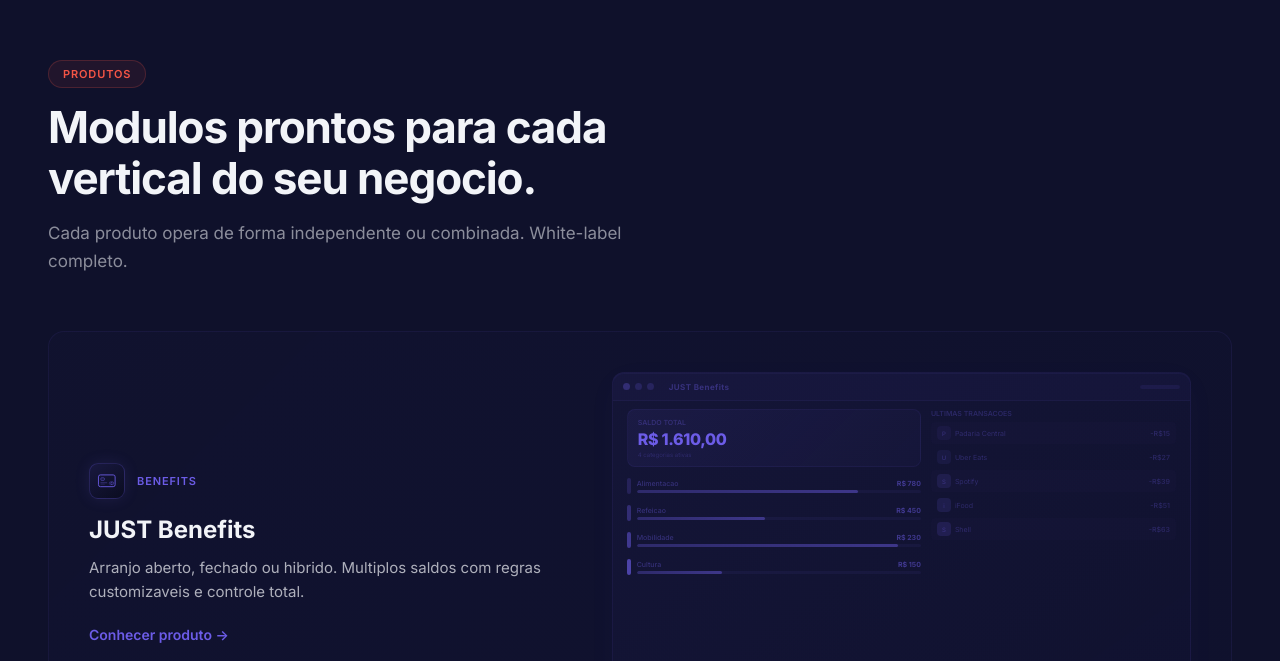
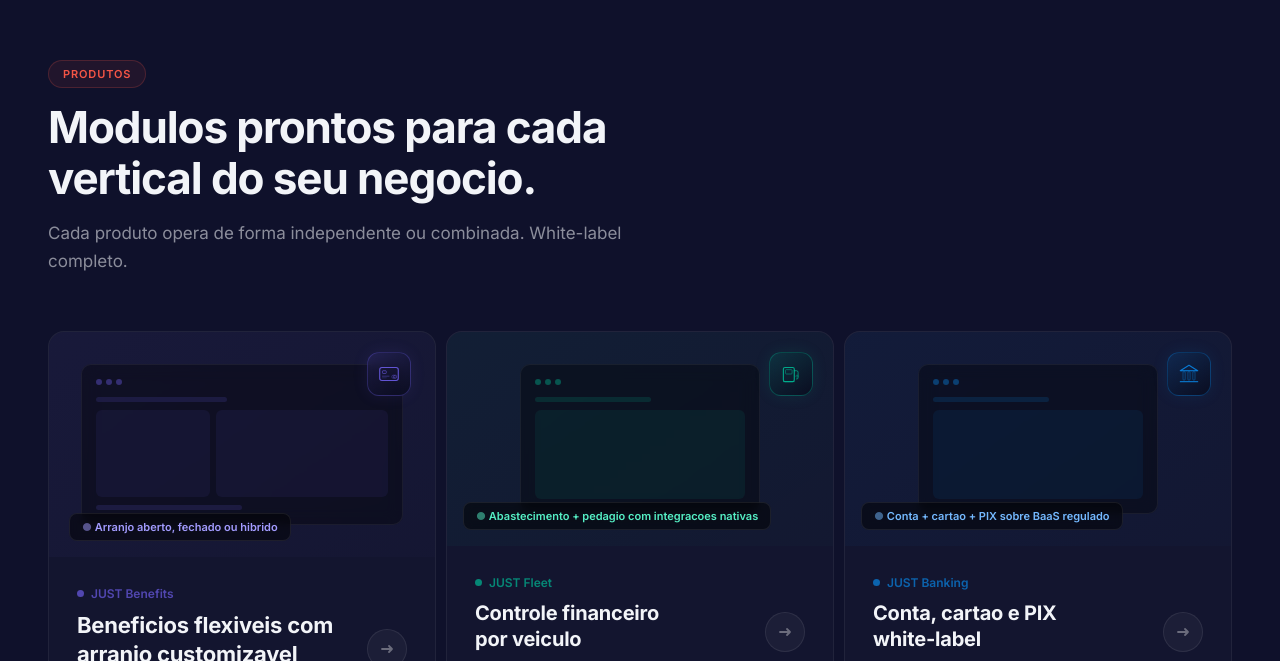
Before and after one commit to gabrielfzp/just-site, a React (Vite) app: page / in a window 1280 px wide. Shown: the part 2139-2800 px from the top of the page. Built offline with nearby package versions, Linux system fonts and the light colour scheme.

Commit message:
Rename JUST Advance to JUST Credit + bento grid products section

```diff
--- a/src/App.jsx
+++ b/src/App.jsx
@@ -25,7 +25,7 @@
   frotas: { accent: "#00B894", gradient: "linear-gradient(135deg, #00B894, #55efc4)", label: "Fleet" },
   banking: { accent: "#0984E3", gradient: "linear-gradient(135deg, #0984E3, #74b9ff)", label: "Banking" },
   despesas: { accent: "#E17055", gradient: "linear-gradient(135deg, #E17055, #fab1a0)", label: "Expense" },
-  antecipacao: { accent: "#FDCB6E", gradient: "linear-gradient(135deg, #D4A017, #FDCB6E)", label: "Advance" },
+  antecipacao: { accent: "#FDCB6E", gradient: "linear-gradient(135deg, #D4A017, #FDCB6E)", label: "Credit" },
   "sob-demanda": { accent: "#636E72", gradient: "linear-gradient(135deg, #636E72, #b2bec3)", label: "Custom" },
 };
 
@@ -243,7 +243,7 @@
   { key: "frotas", label: "Fleet", top: "4%", right: "12%", animName: "nodeFloat2", dur: "7s", delay: "0.5s" },
   { key: "banking", label: "Banking", top: "40%", right: "0%", animName: "nodeFloat3", dur: "5.5s", delay: "1s" },
   { key: "despesas", label: "Expense", top: "45%", left: "0%", animName: "nodeFloat4", dur: "6.5s", delay: "1.5s" },
-  { key: "antecipacao", label: "Advance", bottom: "6%", left: "14%", animName: "nodeFloat5", dur: "5s", delay: "2s" },
+  { key: "antecipacao", label: "Credit", bottom: "6%", left: "14%", animName: "nodeFloat5", dur: "5s", delay: "2s" },
   { key: "sob-demanda", label: "Custom", bottom: "2%", right: "10%", animName: "nodeFloat6", dur: "7s", delay: "0.8s" },
 ];
 
@@ -401,6 +401,57 @@
 
       {/* CSS Animations */}
       <style>{`
+
+/* Bento grid products */
+.bento-grid {
+  display: grid;
+  grid-template-columns: repeat(3, 1fr);
+  gap: 10px;
+}
+.bento-grid .bento-card:nth-child(1) { grid-column: span 2; }
+.bento-grid .bento-card:nth-child(2) { grid-column: span 1; }
+.bento-grid .bento-card:nth-child(3) { grid-column: span 1; }
+.bento-grid .bento-card:nth-child(4) { grid-column: span 2; }
+.bento-grid .bento-card:nth-child(5) { grid-column: span 2; }
+.bento-grid .bento-card:nth-child(6) { grid-column: span 1; }
+.bento-card {
+  border-radius: 16px;
+  border: 1px solid rgba(255,255,255,0.06);
+  background: rgba(255,255,255,0.02);
+  overflow: hidden;
+  cursor: pointer;
+  position: relative;
+  display: flex;
+  flex-direction: column;
+  transition: border-color 0.4s ease, background 0.4s ease;
+}
+.bento-card:hover {
+  border-color: rgba(255,255,255,0.12);
+  background: rgba(255,255,255,0.035);
+}
+.bento-card::after {
+  content: '';
+  position: absolute;
+  bottom: 0;
+  left: 0;
+  right: 0;
+  height: 2px;
+  transform: scaleX(0);
+  transform-origin: left;
+  transition: transform 0.5s cubic-bezier(0.25, 0.46, 0.45, 0.94);
+}
+.bento-card:hover::after {
+  transform: scaleX(1);
+}
+.bento-card:hover .bento-icon-card {
+  transform: scale(1.1);
+}
+.bento-card:hover .bento-arrow-btn {
+  background: rgba(255,255,255,0.08);
+  border-color: rgba(255,255,255,0.15);
+  transform: translateX(2px);
+}
+
 /* DE > PARA comparison hover effects */
 .comp-row {
   transition: border-color 0.4s ease;
@@ -462,6 +513,57 @@
 }
 
 
+
+
+/* Bento grid products */
+.bento-grid {
+  display: grid;
+  grid-template-columns: repeat(3, 1fr);
+  gap: 10px;
+}
+.bento-grid .bento-card:nth-child(1) { grid-column: span 2; }
+.bento-grid .bento-card:nth-child(2) { grid-column: span 1; }
+.bento-grid .bento-card:nth-child(3) { grid-column: span 1; }
+.bento-grid .bento-card:nth-child(4) { grid-column: span 2; }
+.bento-grid .bento-card:nth-child(5) { grid-column: span 2; }
+.bento-grid .bento-card:nth-child(6) { grid-column: span 1; }
+.bento-card {
+  border-radius: 16px;
+  border: 1px solid rgba(255,255,255,0.06);
+  background: rgba(255,255,255,0.02);
+  overflow: hidden;
+  cursor: pointer;
+  position: relative;
+  display: flex;
+  flex-direction: column;
+  transition: border-color 0.4s ease, background 0.4s ease;
+}
+.bento-card:hover {
+  border-color: rgba(255,255,255,0.12);
+  background: rgba(255,255,255,0.035);
+}
+.bento-card::after {
+  content: '';
+  position: absolute;
+  bottom: 0;
+  left: 0;
+  right: 0;
+  height: 2px;
+  transform: scaleX(0);
+  transform-origin: left;
+  transition: transform 0.5s cubic-bezier(0.25, 0.46, 0.45, 0.94);
+}
+.bento-card:hover::after {
+  transform: scaleX(1);
+}
+.bento-card:hover .bento-icon-card {
+  transform: scale(1.1);
+}
+.bento-card:hover .bento-arrow-btn {
+  background: rgba(255,255,255,0.08);
+  border-color: rgba(255,255,255,0.15);
+  transform: translateX(2px);
+}
 
 /* DE > PARA comparison hover effects */
 .comp-row {
@@ -633,7 +735,7 @@
     frotas: { x: 400, y: 65, label: "Fleet", size: 26, color: "#00B894" },
     banking: { x: 640, y: 90, label: "Banking", size: 26, color: "#0984E3" },
     despesas: { x: 130, y: 380, label: "Expense", size: 26, color: "#E17055" },
-    antecipacao: { x: 400, y: 410, label: "Advance", size: 26, color: "#FDCB6E" },
+    antecipacao: { x: 400, y: 410, label: "Credit", size: 26, color: "#FDCB6E" },
     "sob-demanda": { x: 670, y: 380, label: "Custom", size: 26, color: "#636E72" },
     swap: { x: 250, y: 500, label: "Swap / Idez", size: 22, color: "#1abc9c" },
     sitef: { x: 400, y: 520, label: "Sitef / Rede", size: 22, color: "#3498db" },
@@ -1075,18 +1177,18 @@
     <div style={mockupBase(color)}>
       <div style={mockupBar(color)}>
         <div style={mockupDot(color, "50")} /><div style={mockupDot(color)} /><div style={mockupDot(color)} />
-        <div style={{ marginLeft: 10, fontSize: 8, fontWeight: 700, color: `${color}60` }}>JUST Advance</div>
+        <div style={{ marginLeft: 10, fontSize: 8, fontWeight: 700, color: `${color}60` }}>JUST Credit</div>
       </div>
       <div style={{ padding: "34px 16px 12px", display: "flex", gap: 12 }}>
         <div style={{ flex: 1, textAlign: "center" }}>
           <div style={{ ...mockupCard(color), background: `linear-gradient(135deg, ${color}14, ${color}08)`, padding: "14px 12px", marginBottom: 10 }}>
-            <div style={{ fontSize: 6, color: `${color}45` }}>Disponivel para antecipacao</div>
+            <div style={{ fontSize: 6, color: `${color}45` }}>Limite de credito disponivel</div>
             <div style={{ fontSize: 20, fontWeight: 800, color: color, margin: "4px 0", letterSpacing: "-0.02em" }}>R$ 3.200,00</div>
-            <div style={{ fontSize: 6, color: `${color}35` }}>Salario: R$ 8.000 | Dia 5 a 25</div>
+            <div style={{ fontSize: 6, color: `${color}35` }}>Aprovado | Vigencia ativa</div>
             <div style={{ height: 4, background: `${color}10`, borderRadius: 3, margin: "8px 0 4px" }}>
               <div style={{ height: "100%", width: "40%", background: `linear-gradient(90deg, ${color}50, ${color}80)`, borderRadius: 3 }} />
             </div>
-            <div style={{ fontSize: 5, color: `${color}30` }}>40% do salario disponivel</div>
+            <div style={{ fontSize: 5, color: `${color}30` }}>40% do limite utilizado</div>
           </div>
           <div style={{ ...mockupCard(color), padding: "10px", textAlign: "left" }}>
             <div style={{ fontSize: 7, color: `${color}50`, fontWeight: 600, marginBottom: 6, textAlign: "center" }}>SOLICITAR ANTECIPACAO</div>
@@ -1242,7 +1344,7 @@
     { key: "frotas", label: "JUST Fleet", desc: "Controle financeiro completo por veiculo", color: PRODUCT_COLORS.frotas.accent },
     { key: "banking", label: "JUST Banking", desc: "Conta, cartao e PIX white-label", color: PRODUCT_COLORS.banking.accent },
     { key: "despesas", label: "JUST Expense", desc: "Cartoes corporativos com politicas inteligentes", color: PRODUCT_COLORS.despesas.accent },
-    { key: "antecipacao", label: "JUST Advance", desc: "Antecipacao salarial e credito ao colaborador", color: PRODUCT_COLORS.antecipacao.accent },
+    { key: "antecipacao", label: "JUST Credit", desc: "Produtos de credito white-label", color: PRODUCT_COLORS.antecipacao.accent },
     { key: "sob-demanda", label: "JUST Custom", desc: "Produtos financeiros sob medida", color: PRODUCT_COLORS["sob-demanda"].accent },
   ];
 
@@ -1314,7 +1416,7 @@
         </div>
         <div>
           <h4 style={{ color: "rgba(242,244,248,0.6)", fontSize: 11, fontWeight: 600, marginBottom: 16, textTransform: "uppercase", letterSpacing: "0.08em" }}>Produtos</h4>
-          {[["beneficios","JUST Benefits"],["frotas","JUST Fleet"],["banking","JUST Banking"],["despesas","JUST Expense"],["antecipacao","JUST Advance"],["sob-demanda","JUST Custom"]].map(([k,l]) =>
+          {[["beneficios","JUST Benefits"],["frotas","JUST Fleet"],["banking","JUST Banking"],["despesas","JUST Expense"],["antecipacao","JUST Credit"],["sob-demanda","JUST Custom"]].map(([k,l]) =>
             <button key={k} style={{ ...fl, display: "flex", alignItems: "center", gap: 8 }} onClick={() => nav(k)}>
               <ProductIcon productKey={k} size={18} />
               {l}
@@ -1354,7 +1456,7 @@
     { key: "frotas", name: "JUST Fleet", desc: "Abastecimento, pedagio, manutencao. Controle financeiro por veiculo com regras em tempo real.", ...PRODUCT_COLORS.frotas },
     { key: "banking", name: "JUST Banking", desc: "Conta digital, cartao, PIX, transferencias. Banking completo e white-label sobre BaaS.", ...PRODUCT_COLORS.banking },
     { key: "despesas", name: "JUST Expense", desc: "Cartoes corporativos com politicas de uso, limites e conciliacao automatica.", ...PRODUCT_COLORS.despesas },
-    { key: "antecipacao", name: "JUST Advance", desc: "Cartao private label ou credito via CCB. Beneficio financeiro sem custo para o colaborador.", ...PRODUCT_COLORS.antecipacao },
+    { key: "antecipacao", name: "JUST Credit", desc: "Private label, antecipacao e recebiveis. Produtos de credito white-label integrados ao seu negocio.", ...PRODUCT_COLORS.antecipacao },
     { key: "sob-demanda", name: "JUST Custom", desc: "Produto que nao cabe em prateleira? Arquitetamos e construimos sob medida.", ...PRODUCT_COLORS["sob-demanda"] },
   ];
 
@@ -1624,34 +1726,116 @@
         </div>
       </section>
 
-      {/* ===== PRODUCTS (com identidade por vertical) ===== */}
+      {/* ===== PRODUCTS BENTO GRID ===== */}
       <section style={{ background: T.primary, padding: "120px 48px" }}>
         <div style={{ maxWidth: 1200, margin: "0 auto" }}>
           <SectionTitle tag="Produtos" title={"Modulos prontos para cada\nvertical do seu negocio."} subtitle="Cada produto opera de forma independente ou combinada. White-label completo." />
 
-          <div style={{ display: "flex", flexDirection: "column", gap: 24 }}>
-            {products.map((p, i) => (
-              <Reveal key={p.key} delay={i * 0.06}>
+          <div className="bento-grid">
+            {[
+              { key: "beneficios", size: "wide", label: "JUST Benefits", title: "Beneficios flexiveis com\narranjo customizavel", badge: "Arranjo aberto, fechado ou hibrido", color: PRODUCT_COLORS.beneficios.accent, colorLight: "#A29BFE" },
+              { key: "frotas", size: "narrow", label: "JUST Fleet", title: "Controle financeiro\npor veiculo", badge: "Abastecimento + pedagio com integracoes nativas", color: PRODUCT_COLORS.frotas.accent, colorLight: "#55EFC4" },
+              { key: "banking", size: "narrow", label: "JUST Banking", title: "Conta, cartao e PIX\nwhite-label", badge: "Conta + cartao + PIX sobre BaaS regulado", color: PRODUCT_COLORS.banking.accent, colorLight: "#74B9FF" },
+              { key: "despesas", size: "wide", label: "JUST Expense", title: "Cartoes corporativos com\npoliticas inteligentes", badge: "Politicas inteligentes + conciliacao automatica", color: PRODUCT_COLORS.despesas.accent, colorLight: "#FAB1A0" },
+              { key: "antecipacao", size: "wide", label: "JUST Credit", title: "Produtos de credito\nwhite-label", badge: "Private label, antecipacao e recebiveis", color: PRODUCT_COLORS.antecipacao.accent, colorLight: "#FFEAA7" },
+              { key: "sob-demanda", size: "narrow", label: "JUST Custom", title: "Produto sob medida?\nConstruimos.", badge: "Sob medida", color: PRODUCT_COLORS["sob-demanda"].accent, colorLight: "#B2BEC3" },
+            ].map((card, i) => (
+              <Reveal key={card.key} delay={i * 0.06}>
                 <div
-                  onClick={() => nav(p.key)}
-                  style={{
-                    display: "grid", gridTemplateColumns: "1fr 1.2fr", gap: 40, alignItems: "center",
-                    padding: 40, borderRadius: 16, cursor: "pointer",
-                    background: `linear-gradient(135deg, ${p.accent}06, ${p.accent}03)`,
-                    border: `1px solid ${p.accent}15`,
-                    transition: "all 0.3s ease",
-                  }}
+                  className="bento-card"
+                  data-size={card.size}
+                  onClick={() => nav(card.key)}
+                  style={{ cursor: "pointer" }}
                 >
-                  <div>
-                    <div style={{ display: "flex", alignItems: "center", gap: 12, marginBottom: 16 }}>
-                      <ProductIcon productKey={p.key} size={36} showCard />
-                      <span style={{ fontSize: 11, fontWeight: 600, color: p.accent, textTransform: "uppercase", letterSpacing: "0.08em" }}>{p.label}</span>
+                  {/* Visual area */}
+                  <div style={{
+                    position: "relative", flex: 1, minHeight: 200,
+                    display: "flex", alignItems: "center", justifyContent: "center",
+                    overflow: "hidden", padding: 32,
+                    background: `linear-gradient(145deg, ${card.color}0F, ${card.color}05)`,
+                  }}>
+                    {/* Neon icon card */}
+                    <div className="bento-icon-card" style={{
+                      position: "absolute", zIndex: 2, top: 20, right: card.size === "wide" ? 24 : 20,
+                      width: 44, height: 44, borderRadius: 12,
+                      display: "flex", alignItems: "center", justifyContent: "center",
+                      background: `linear-gradient(145deg, ${card.color}26, rgba(10,12,31,0.9))`,
+                      border: `1px solid ${card.color}4D`,
+                      boxShadow: `0 0 16px ${card.color}1A`,
+                      backdropFilter: "blur(4px)",
+                      transition: "transform 0.3s ease, box-shadow 0.3s ease",
+                    }}>
+                      <ProductIcon productKey={card.key} size={24} />
                     </div>
-                    <h3 style={{ fontSize: 24, fontWeight: 700, color: T.textLight, marginBottom: 12 }}>{p.name}</h3>
-                    <p style={{ fontSize: 15, color: T.textMutedLight, lineHeight: 1.6, marginBottom: 20 }}>{p.desc}</p>
-                    <span style={{ fontSize: 14, fontWeight: 600, color: p.accent }}>Conhecer produto &rarr;</span>
+                    {/* Mockup frame */}
+                    <div style={{
+                      position: "relative", zIndex: 1, width: "100%",
+                      maxWidth: card.size === "wide" ? 480 : 240,
+                      aspectRatio: card.size === "wide" ? "2/1" : "16/10",
+                      borderRadius: 10,
+                      border: "1px solid rgba(255,255,255,0.06)",
+                      background: "rgba(0,0,0,0.35)",
+                      padding: 14, display: "flex", flexDirection: "column", gap: 8,
+                      backdropFilter: "blur(8px)",
+                    }}>
+                      <div style={{ display: "flex", gap: 4, marginBottom: 4 }}>
+                        {[1,2,3].map(d => <div key={d} style={{ width: 6, height: 6, borderRadius: "50%", background: card.color, opacity: 0.4 }} />)}
+                      </div>
+                      <div style={{ height: 5, width: card.size === "wide" ? "45%" : "55%", borderRadius: 3, background: card.color, opacity: 0.15 }} />
+                      {card.size === "wide" ? (
+                        <>
+                          <div style={{ display: "flex", gap: 6, flex: 1 }}>
+                            <div style={{ flex: 1, borderRadius: 6, background: card.color, opacity: 0.08 }} />
+                            <div style={{ flex: 1.5, borderRadius: 6, background: card.color, opacity: 0.08 }} />
+                          </div>
+                          <div style={{ height: 5, width: "50%", borderRadius: 3, background: card.color, opacity: 0.15 }} />
+                        </>
+                      ) : (
+                        <div style={{ flex: 1, borderRadius: 6, background: card.color, opacity: 0.08 }} />
+                      )}
+                    </div>
+                    {/* Stat badge */}
+                    <div style={{
+                      position: "absolute", zIndex: 2, bottom: 16, left: card.size === "wide" ? 20 : 16,
+                      padding: "6px 12px", borderRadius: 8, fontSize: 11, fontWeight: 600,
+                      background: "rgba(0,0,0,0.5)", border: "1px solid rgba(255,255,255,0.08)",
+                      backdropFilter: "blur(4px)", whiteSpace: "nowrap", color: card.colorLight,
+                    }}>
+                      <span style={{ opacity: 0.5 }}>&#9679;</span> {card.badge}
+                    </div>
                   </div>
-                  <ProductMockup color={p.accent} label={p.label} productKey={p.key} />
+                  {/* Content area */}
+                  <div style={{
+                    padding: "24px 28px 28px", display: "flex",
+                    justifyContent: "space-between", alignItems: "flex-end", gap: 16,
+                  }}>
+                    <div>
+                      <div style={{
+                        display: "inline-flex", alignItems: "center", gap: 7,
+                        fontSize: 12, fontWeight: 600, marginBottom: 10,
+                        color: card.color, opacity: 0.7,
+                      }}>
+                        <span style={{ width: 7, height: 7, borderRadius: "50%", background: card.color }} />
+                        {card.label}
+                      </div>
+                      <div style={{
+                        fontSize: card.size === "wide" ? 22 : 20, fontWeight: 700,
+                        color: "#f2f4f8", lineHeight: 1.3, letterSpacing: "-0.01em",
+                        whiteSpace: "pre-line",
+                      }}>
+                        {card.title}
+                      </div>
+                    </div>
+                    <div className="bento-arrow-btn" style={{
+                      width: 40, height: 40, borderRadius: "50%",
+                      background: "rgba(255,255,255,0.04)",
+                      border: "1px solid rgba(255,255,255,0.08)",
+                      display: "flex", alignItems: "center", justifyContent: "center",
+                      flexShrink: 0, transition: "all 0.3s ease",
+                    }}>
+                      <svg width="16" height="16" viewBox="0 0 16 16" fill="none"><path d="M3 8h10M10 5l3 3-3 3" stroke="rgba(255,255,255,0.35)" strokeWidth="1.8" strokeLinecap="round" strokeLinejoin="round"/></svg>
+                    </div>
+                  </div>
                 </div>
               </Reveal>
             ))}
@@ -1897,7 +2081,7 @@
     { tag: "Beneficios", name: "ViaSoftPay", headline: "Do zero a producao em 45 dias", items: ["45 dias do inicio ao go-live", "100k+ usuarios ativos", "R$500M+ processamento anual", "NPS 100"], color: PRODUCT_COLORS.beneficios.accent },
     { tag: "Frotas", name: "eFleet", headline: "5+ anos de parceria, 10+ modulos", items: ["5+ anos de parceria continua", "10+ modulos em producao", "R$500M+ processamento anual"], color: PRODUCT_COLORS.frotas.accent },
     { tag: "Arranjo Hibrido", name: "SmartVale", headline: "Primeiro arranjo hibrido do portfolio", items: ["Arranjo hibrido em producao", "Fechado + aberto integrados", "Regras customizadas por saldo"], color: PRODUCT_COLORS.beneficios.accent },
-    { tag: "Beneficios + Credito", name: "KPI", headline: "266% de crescimento em transacoes", items: ["266% crescimento", "Beneficios + antecipacao integrados", "Produto combinado unico"], color: PRODUCT_COLORS.antecipacao.accent },
+    { tag: "Beneficios + Credito", name: "KPI", headline: "266% de crescimento em transacoes", items: ["266% crescimento", "Beneficios + credito integrados", "Produto combinado unico"], color: PRODUCT_COLORS.antecipacao.accent },
   ];
   return (
     <div>
@@ -1975,7 +2159,7 @@
                   <label style={{ display: "block", fontSize: 12, color: T.textMuted, marginBottom: 5, fontWeight: 500 }}>Produto de interesse *</label>
                   <select style={{ width: "100%", padding: "11px 14px", borderRadius: 8, border: `1px solid ${T.borderLight}`, background: "rgba(255,255,255,0.04)", color: T.textLight, fontSize: 14 }}>
                     <option>Selecione</option>
-                    {["JUST Benefits", "JUST Fleet", "JUST Banking", "JUST Expense", "JUST Advance", "JUST Custom", "Ainda nao sei"].map(o => <option key={o}>{o}</option>)}
+                    {["JUST Benefits", "JUST Fleet", "JUST Banking", "JUST Expense", "JUST Credit", "JUST Custom", "Ainda nao sei"].map(o => <option key={o}>{o}</option>)}
                   </select>
                 </div>
                 <div style={{ marginBottom: 20 }}>
@@ -2087,7 +2271,7 @@
   frotas: { key: "frotas", title: "JUST Fleet: gestao de frotas com controle financeiro real", subtitle: "Abastecimento, pedagio, manutencao. Tudo em um unico produto financeiro.", model1: { title: "Rede aberta", desc: "Postos e fornecedores com ampla aceitacao nacional." }, model2: { title: "Rede propria", desc: "Credenciados especificos, controle e governanca total." }, capabilities: ["Controle por veiculo", "Regras em tempo real", "Despesas por tipo", "Monitoramento", "Conciliacao", "Escala"] },
   banking: { key: "banking", title: "JUST Banking: banking digital white-label pronto para operar", subtitle: "Conta, cartao, PIX, transferencias. Integrado com BaaS.", model1: { title: "Banking completo", desc: "Conta digital, cartao, PIX, transferencias, boletos." }, model2: { title: "Banking embarcado", desc: "Funcionalidades bancarias integradas ao produto existente." }, capabilities: ["Conta digital", "Cartao", "PIX", "Transferencias", "Credito", "White-label"] },
   despesas: { key: "despesas", title: "JUST Expense: despesas corporativas com controle total", subtitle: "Cartoes corporativos com politicas, limites e conciliacao.", model1: { title: "Arranjo aberto", desc: "Flexibilidade e ampla aceitacao para equipes distribuidas." }, model2: { title: "Arranjo fechado", desc: "Regras rigidas e controle operacional maximo." }, capabilities: ["Cartoes", "Politicas", "Limites", "Real-time", "Conciliacao", "Relatorios"] },
-  antecipacao: { key: "antecipacao", title: "JUST Advance: antecipacao salarial com flexibilidade", subtitle: "Cartao private label ou credito via CCB.", model1: { title: "Arranjo fechado", desc: "Cartao private label, sem custo ao colaborador, desconto em folha." }, model2: { title: "Credito (CCB)", desc: "Emissao de CCB, credito em conta, operacao formal." }, capabilities: ["Elegibilidade", "Limites", "Folha", "Controle", "Compliance", "Escala"] },
+  antecipacao: { key: "antecipacao", title: "JUST Credit: produtos de credito white-label", subtitle: "Private label, antecipacao e recebiveis integrados ao seu negocio.", model1: { title: "Private label", desc: "Cartao proprio com regras customizaveis e rede controlada." }, model2: { title: "Credito (CCB)", desc: "Emissao de CCB, credito em conta, operacao regulada." }, capabilities: ["Private label", "Antecipacao", "Recebiveis", "Limites", "Compliance", "Escala"] },
   "sob-demanda": { key: "sob-demanda", title: "JUST Custom: projetos sob demanda, do zero a operacao", subtitle: "Produto que nao cabe em prateleira? Arquitetamos sob medida.", model1: { title: "Custom", desc: "Cada componente desenhado para o cenario unico." }, model2: { title: "Hibrido", desc: "Combinacao de arranjo aberto e fechado." }, capabilities: ["Arquitetura", "Multi-provider", "Hibrido", "Go-live rapido", "Evolucao", "Diagnostico"] },
 };
 
```
